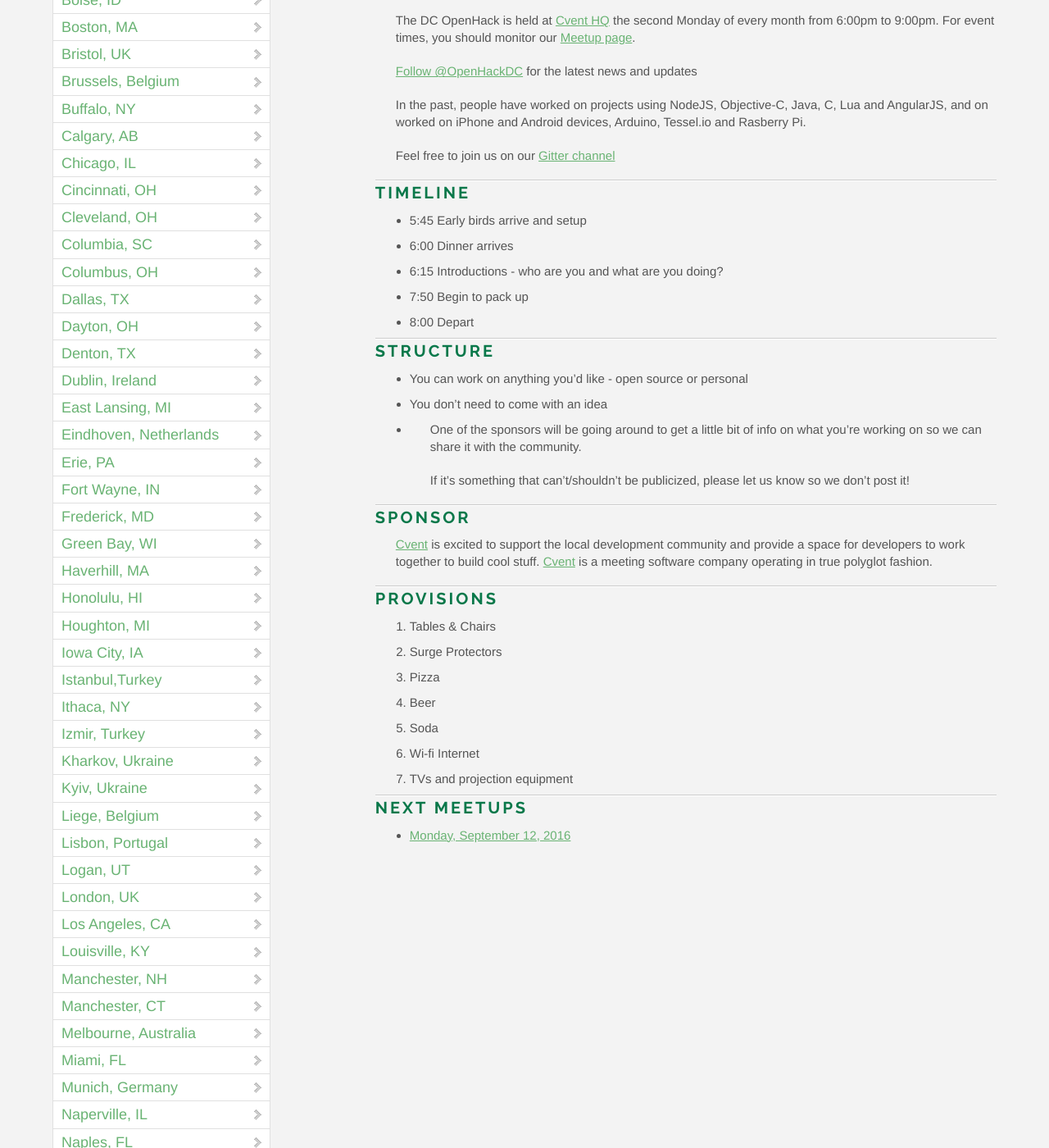
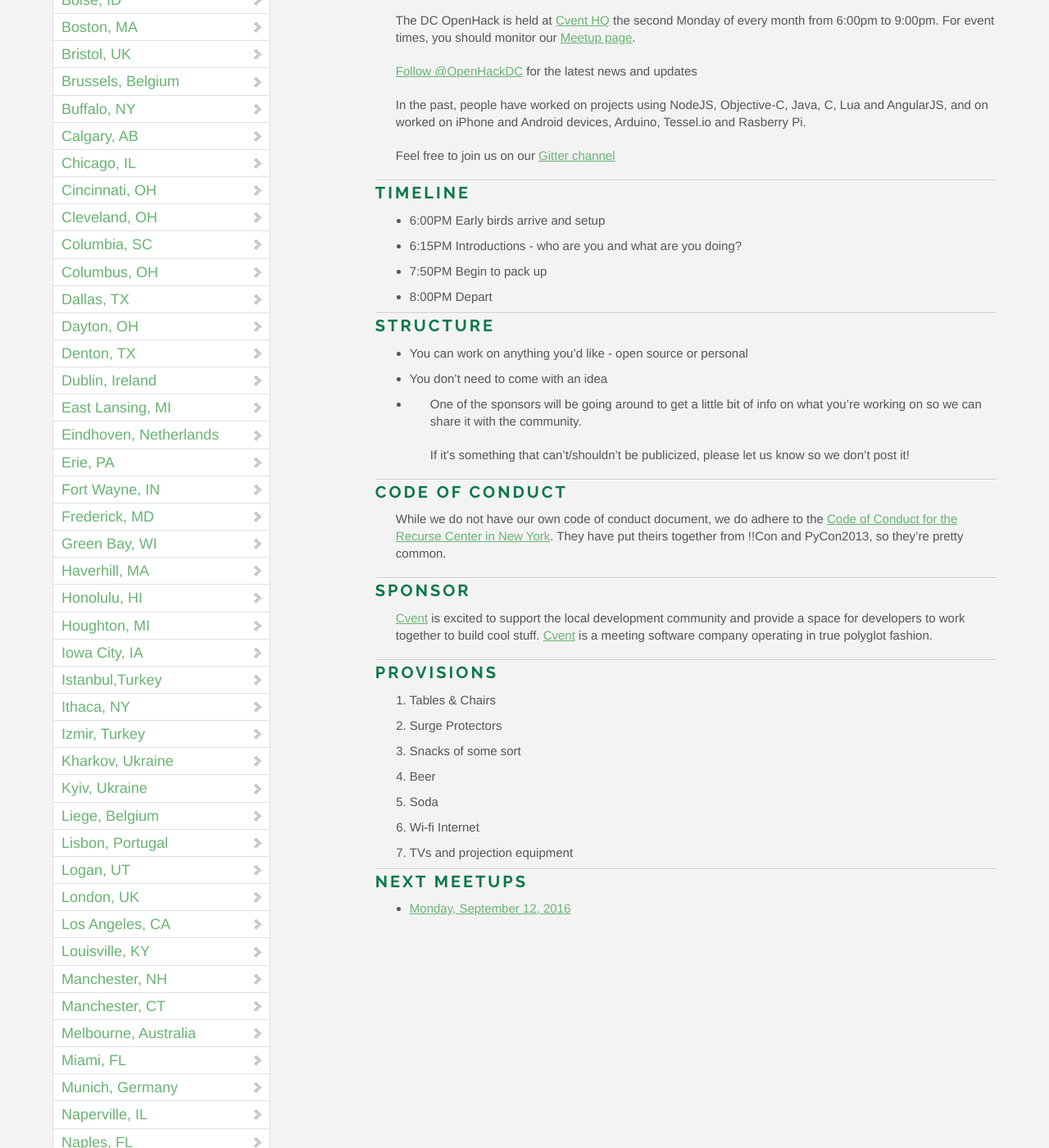
Before and after one commit to OpenHack/openhack.github.com, a Jekyll site: the page built from washington/index.markdown, in a window 1280 px wide and 1400 px high, scrolled down 597 px. Shown: the whole window at 82% size. Built offline with Jekyll 4.4.1, drawn with Linux system fonts in a browser that asks for light colours; nearby versions of some CDN libraries; comment, search, counter and statistics services are not loaded.

Commit message:
Updated for the new meeting structure.

```diff
--- a/washington/index.markdown
+++ b/washington/index.markdown
@@ -36,11 +36,10 @@ Feel free to join us on our [Gitter channel](https://gitter.im/openhack-dc/Lobby
 
 ### Timeline
 
-* 5:45 Early birds arrive and setup
-* 6:00 Dinner arrives
-* 6:15 Introductions - who are you and what are you doing?
-* 7:50 Begin to pack up
-* 8:00 Depart
+* 6:00PM Early birds arrive and setup
+* 6:15PM Introductions - who are you and what are you doing?
+* 7:50PM Begin to pack up
+* 8:00PM Depart
 
 ### Structure
 
@@ -50,6 +49,12 @@ Feel free to join us on our [Gitter channel](https://gitter.im/openhack-dc/Lobby
 
   If it's something that can't/shouldn't be publicized, please let us know so we don't post it!
 
+### Code of Conduct
+
+While we do not have our own code of conduct document, we do adhere to the
+[Code of Conduct for the Recurse Center in New York](https://www.recurse.com/code-of-conduct).
+They have put theirs together from !!Con and PyCon2013, so they're pretty common.
+
 ### Sponsor
 
 [Cvent](http://www.cvent.com) is excited to support the local development community and provide a space for developers to work together to build cool stuff. [Cvent](http://www.cvent.com) is a meeting software company operating in true polyglot fashion.
@@ -58,7 +63,7 @@ Feel free to join us on our [Gitter channel](https://gitter.im/openhack-dc/Lobby
 
 1. Tables & Chairs
 1. Surge Protectors
-1. Pizza
+1. Snacks of some sort
 1. Beer
 1. Soda
 1. Wi-fi Internet
```
